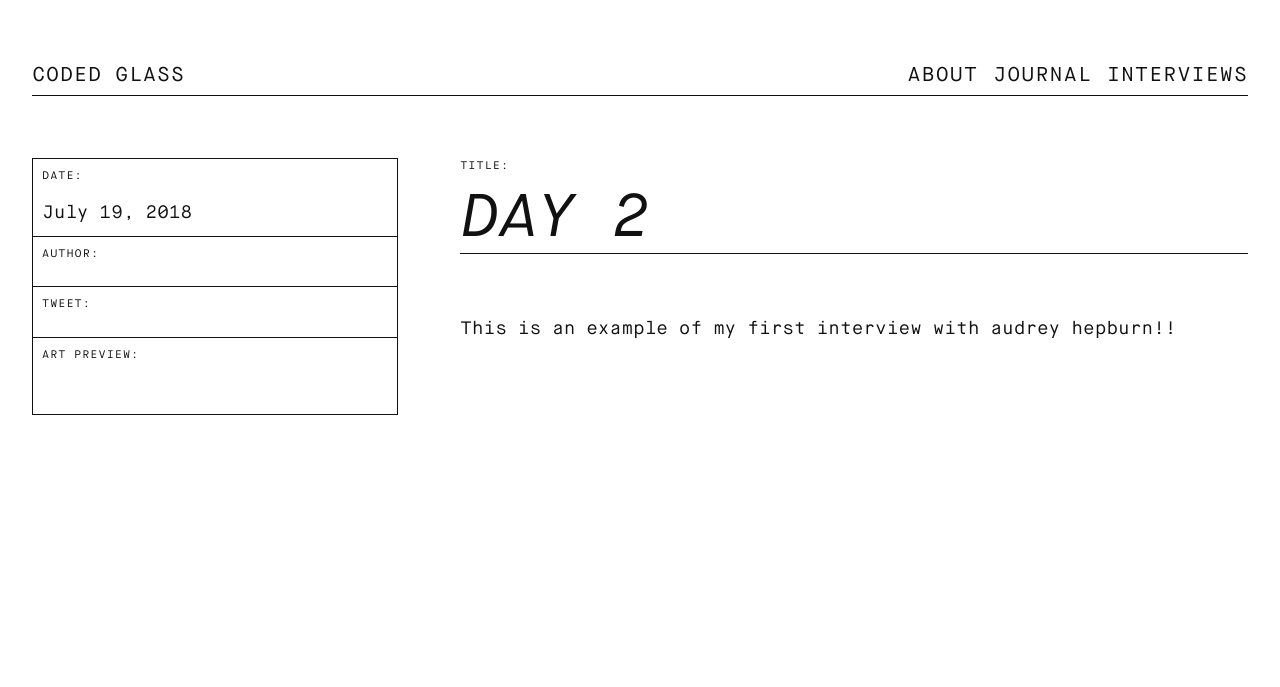
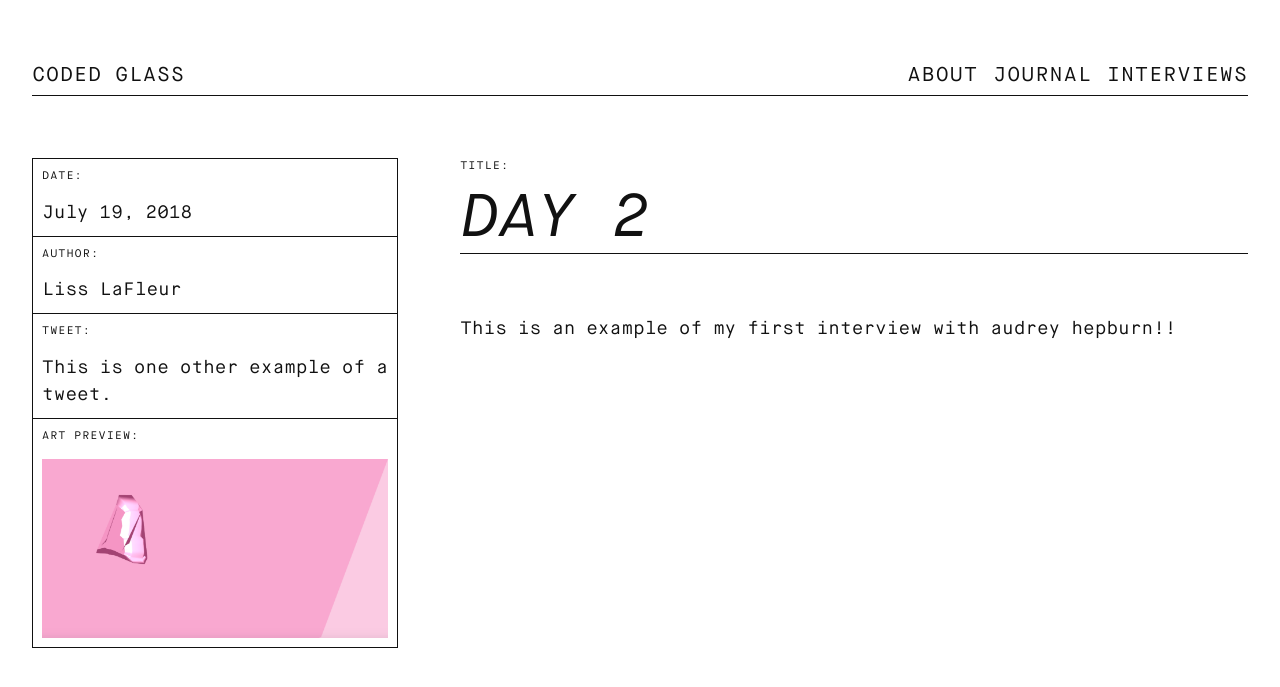
Before and after one commit to BrianaCamp/looking-glass, a Jekyll site: the page built from _journal/day-2.markdown, in a window 1280 px wide. Shown: the top 687 px of the page. Built offline with Jekyll 4.4.1, drawn with Linux system fonts in a browser that asks for light colours.

Commit message:
Updated Day 2

```diff
--- a/_journal/day-2.markdown
+++ b/_journal/day-2.markdown
@@ -3,6 +3,9 @@ title: day 2
 date: 2018-07-19 16:47:00 Z
 categories:
 - interviews
+author: Liss LaFleur
+tweet: This is one other example of a tweet.
+image: "/uploads/Screenshot%202018-07-11%2022.04.48.png"
 layout: post
 ---
 
```
